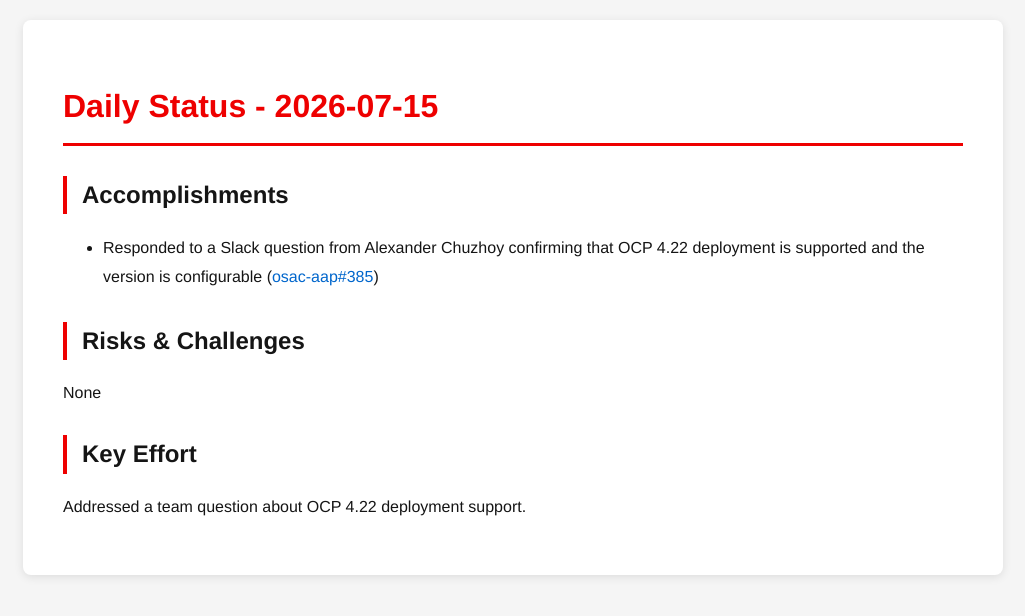
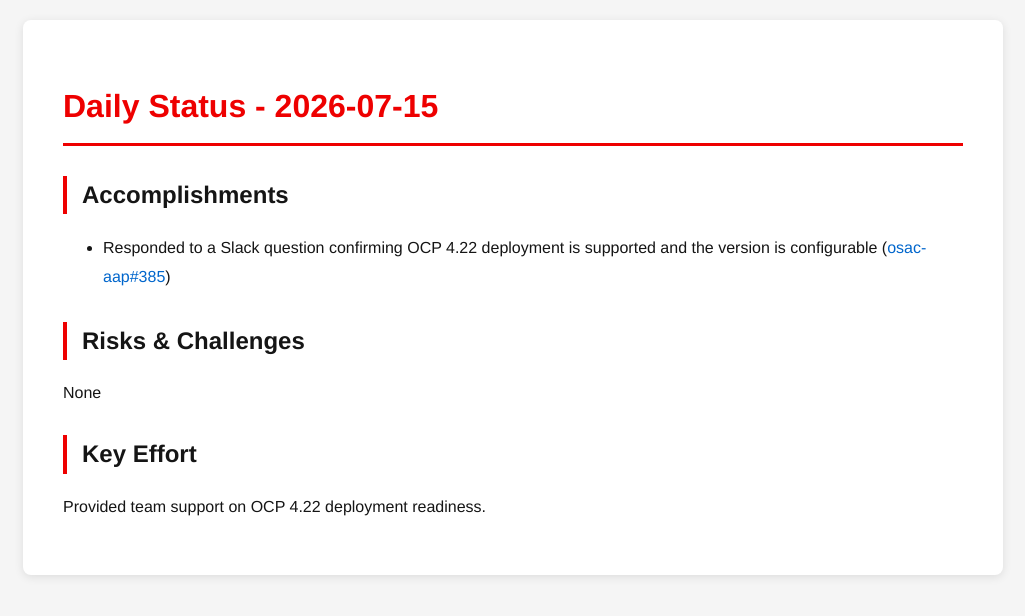
Before and after one commit to tzvatot/daily-status, a Jekyll site: the page built from 2026-07-15.md, in a window 1280 px wide. Shown: the top 616 px of the page, without its empty margins (127-1152 px from the left). Built offline with Jekyll 4.4.1, drawn with Linux system fonts in a browser that asks for light colours.

Commit message:
Daily status update - 2026-07-15

```diff
--- a/2026-07-15.md
+++ b/2026-07-15.md
@@ -7,10 +7,10 @@ date: 2026-07-15
 # Daily Status - 2026-07-15
 
 ## Accomplishments
-- Responded to a Slack question from Alexander Chuzhoy confirming that OCP 4.22 deployment is supported and the version is configurable ([osac-aap#385](https://github.com/osac-project/osac-aap/pull/385))
+- Responded to a Slack question confirming OCP 4.22 deployment is supported and the version is configurable ([osac-aap#385](https://github.com/osac-project/osac-aap/pull/385))
 
 ## Risks & Challenges
 None
 
 ## Key Effort
-Addressed a team question about OCP 4.22 deployment support.
+Provided team support on OCP 4.22 deployment readiness.
```
